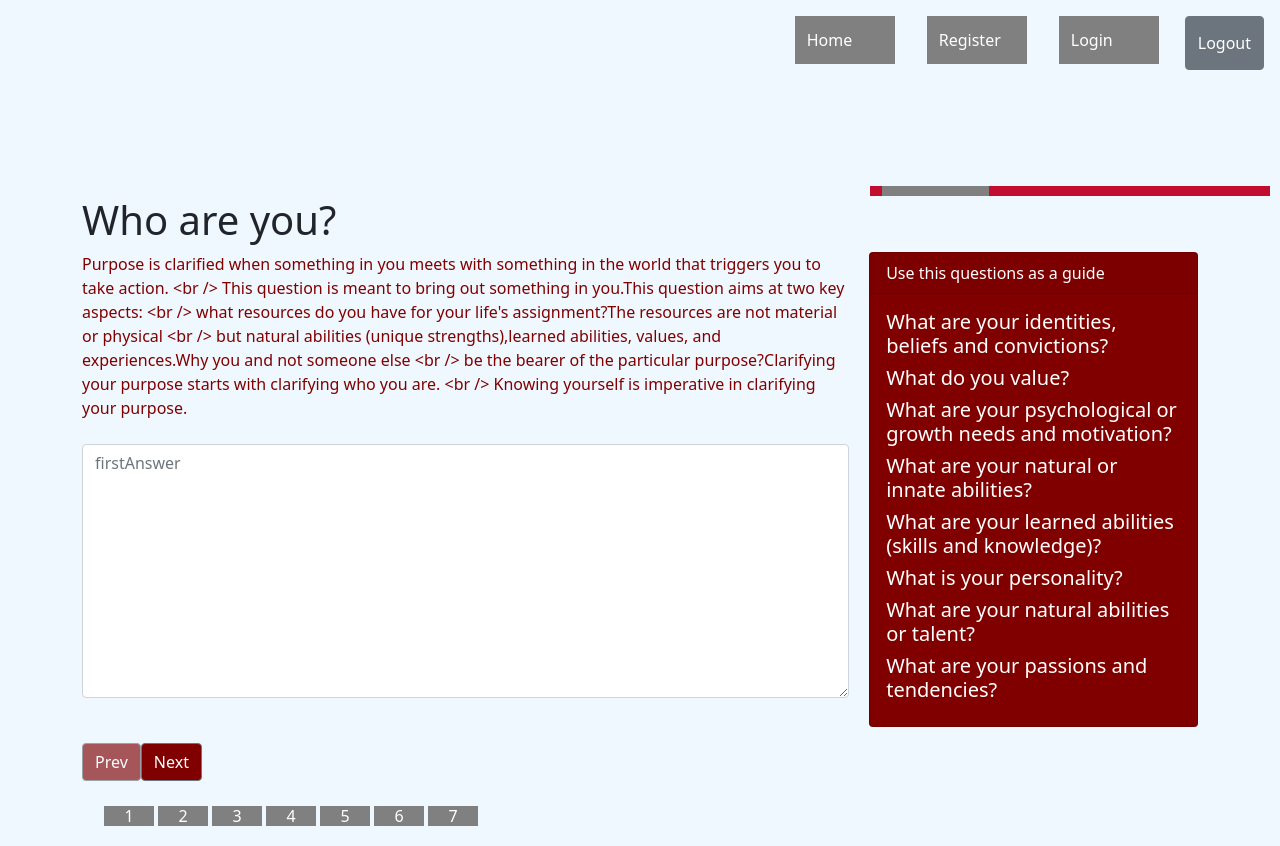
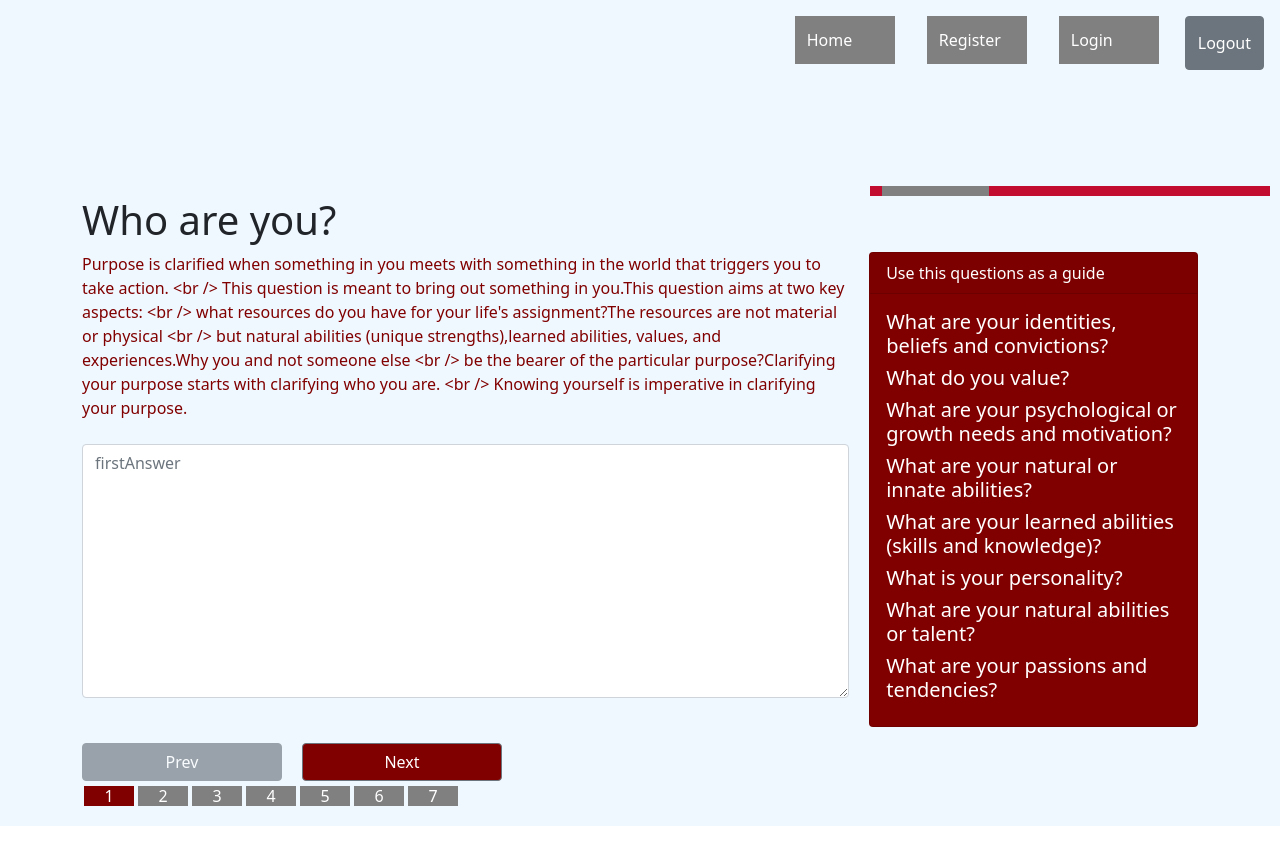
Before and after one commit to wamae-ndiritu/purpose-clarity-tool, a React (Create React App) app in the folder frontend/: page /form in a window 1280 px wide. Built offline with nearby package versions, Linux system fonts and the light colour scheme; sample sign-in values are in the browser's storage.

Commit message:
Create active question number

```diff
--- a/frontend/src/components/Form.js
+++ b/frontend/src/components/Form.js
@@ -66,9 +66,6 @@ const Form = () => {
             <button
               class='btn btn-secondary'
               disabled={stepItem.id === 1}
-              style={{
-                backgroundColor: "maroon",
-              }}
               onClick={() => {
                 handleToggleQuestion(stepItem.id, "prev");
               }}
@@ -76,9 +73,6 @@ const Form = () => {
               Prev
             </button>
             <button
-              style={{
-                backgroundColor: "maroon",
-              }}
               class='btn btn-secondary'
               onClick={() => {
                 if (stepItem.id === steps.length - 1) {
@@ -95,8 +89,13 @@ const Form = () => {
           <div className='pages-cont'>
             {steps.map((step) => {
               const { id } = step;
+              console.log(stepItem.id, id);
               return (
-                <span key={id} onClick={() => handleQuestion(id)}>
+                <span
+                  className={`${stepItem.id === id && "active-span"}`}
+                  key={id}
+                  onClick={() => handleQuestion(id)}
+                >
                   {id}
                 </span>
               );
--- a/frontend/src/index.css
+++ b/frontend/src/index.css
@@ -101,12 +101,19 @@
 
 .btns{
     margin-bottom: 5px;
+    display: flex;
+    gap: 20px;
+}
+
+.btns button{
+    width: 200px;
+    background-color: maroon;
 }
 
 .pages-cont{
     display: flex;
     margin-top: 0;
-    padding: 20px;
+    margin-bottom: 20px;
 }
 
 .pages-cont span{
@@ -121,3 +128,7 @@
     color: #fff;
     cursor: pointer;
 }
+
+.pages-cont .active-span{
+    background-color: maroon;
+}
```
